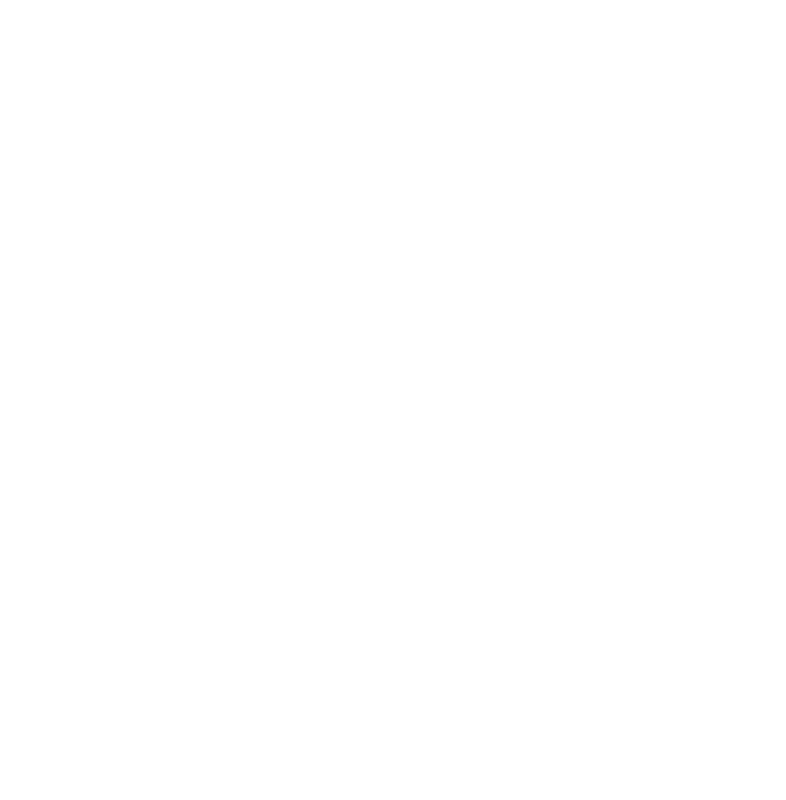
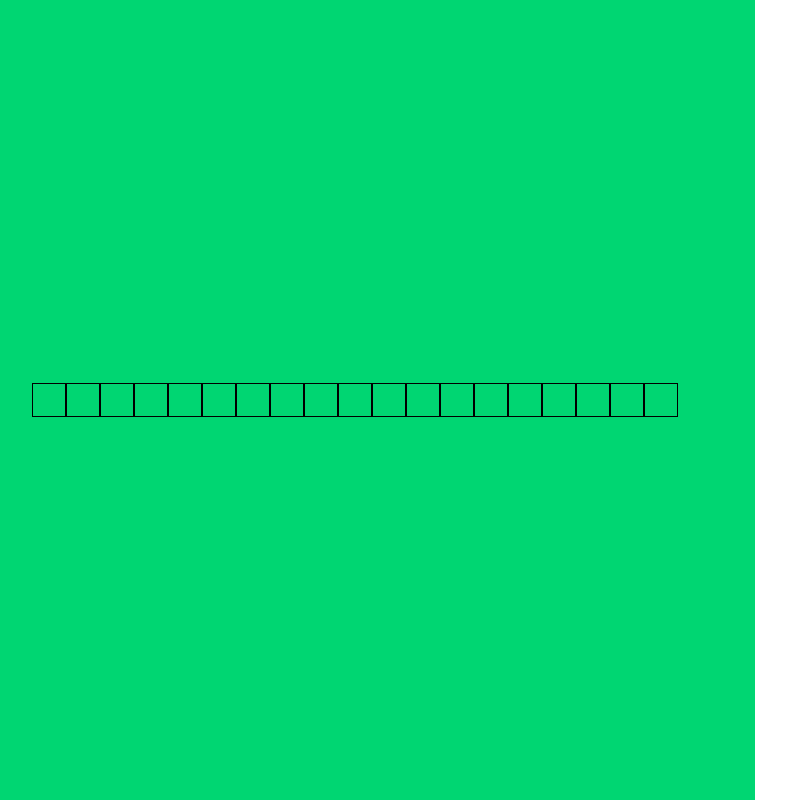
Before and after one commit to chandraaditya/Project-Lifeline, a plain HTML site: page index.html in a window 1280 px wide. Shown: the whole page, without its empty margins (45-831 px from the left). Drawn offline with Linux system fonts and the light colour scheme.

Commit message:
Started work on world.

```diff
--- a/css/style.css
+++ b/css/style.css
@@ -1,14 +1,22 @@
 html{
     min-height: 100vh;
+    min-width: 100vw;
     position: relative;
 }
 body{
     margin: 0;
     height: 100vh;
+    width: 100vw;
 }
 #world{
-    min-height: 150vh;
-    min-width: 150vw;
+    height: 100vh;
+    width: 100vh;
+    background-color: #00D672;
+    flex-direction: row;
+    display: flex;
+    flex-wrap: wrap;
+    align-content: center;
+    justify-content: center;
 }
 .screen{
     margin: 0;
--- a/index.html
+++ b/index.html
@@ -9,6 +9,65 @@
 <div class="screen">
     <div id="world">
 
+        <div style="display: flex; flex-direction: row; position: relative; width: 4%; height: 4%; border: 1px solid black">
+
+        </div>
+        <div style="display: flex; flex-direction: row; position: relative; width: 4%; height: 4%; border: 1px solid black">
+
+        </div>
+        <div style="display: flex; flex-direction: row; position: relative; width: 4%; height: 4%; border: 1px solid black">
+
+        </div>
+        <div style="display: flex; flex-direction: row; position: relative; width: 4%; height: 4%; border: 1px solid black">
+
+        </div>
+        <div style="display: flex; flex-direction: row; position: relative; width: 4%; height: 4%; border: 1px solid black">
+
+        </div>
+        <div style="display: flex; flex-direction: row; position: relative; width: 4%; height: 4%; border: 1px solid black">
+
+        </div>
+        <div style="display: flex; flex-direction: row; position: relative; width: 4%; height: 4%; border: 1px solid black">
+
+        </div>
+        <div style="display: flex; flex-direction: row; position: relative; width: 4%; height: 4%; border: 1px solid black">
+
+        </div>
+        <div style="display: flex; flex-direction: row; position: relative; width: 4%; height: 4%; border: 1px solid black">
+
+        </div>
+        <div style="display: flex; flex-direction: row; position: relative; width: 4%; height: 4%; border: 1px solid black">
+
+        </div>
+        <div style="display: flex; flex-direction: row; position: relative; width: 4%; height: 4%; border: 1px solid black">
+
+        </div>
+        <div style="display: flex; flex-direction: row; position: relative; width: 4%; height: 4%; border: 1px solid black">
+
+        </div>
+        <div style="display: flex; flex-direction: row; position: relative; width: 4%; height: 4%; border: 1px solid black">
+
+        </div>
+        <div style="display: flex; flex-direction: row; position: relative; width: 4%; height: 4%; border: 1px solid black">
+
+        </div>
+        <div style="display: flex; flex-direction: row; position: relative; width: 4%; height: 4%; border: 1px solid black">
+
+        </div>
+        <div style="display: flex; flex-direction: row; position: relative; width: 4%; height: 4%; border: 1px solid black">
+
+        </div>
+        <div style="display: flex; flex-direction: row; position: relative; width: 4%; height: 4%; border: 1px solid black">
+
+        </div>
+        <div style="display: flex; flex-direction: row; position: relative; width: 4%; height: 4%; border: 1px solid black">
+
+        </div>
+        <div style="display: flex; flex-direction: row; position: relative; width: 4%; height: 4%; border: 1px solid black">
+
+        </div>
+
+
     </div>
 </div>
 </body>
--- a/js/Dot.js
+++ b/js/Dot.js
@@ -9,9 +9,9 @@ export default class Dot {
         this._x = x;
         this._y = y;
         this._direction = direction;
-        this._size = 1;
-        this._height = this._size;
-        this._width = this._size;
+        Dot._size = 1;
+        this._height = Dot._size;
+        this._width = Dot._size;
         this._dotImage = "assets/U.svg";
         Dot.newDotCreated();
         this._num = Dot.numDots;
@@ -56,7 +56,7 @@ export default class Dot {
     }
 
     get size() {
-        return this._size;
+        return Dot._size;
     }
 
     static get numDots() {
--- a/js/main.js
+++ b/js/main.js
@@ -8,7 +8,7 @@ import Dot from "./Dot.js";
 
 
 //Creating DOT and moving DOT.
-// let a = new Dot(0, 0, 90);
+// let a = new Dot(50, 50, 90);
 //
 // let path = anime.path('#path');
 //
```
Also changed, not shown: js/World.js (added, +8 -0 lines).
